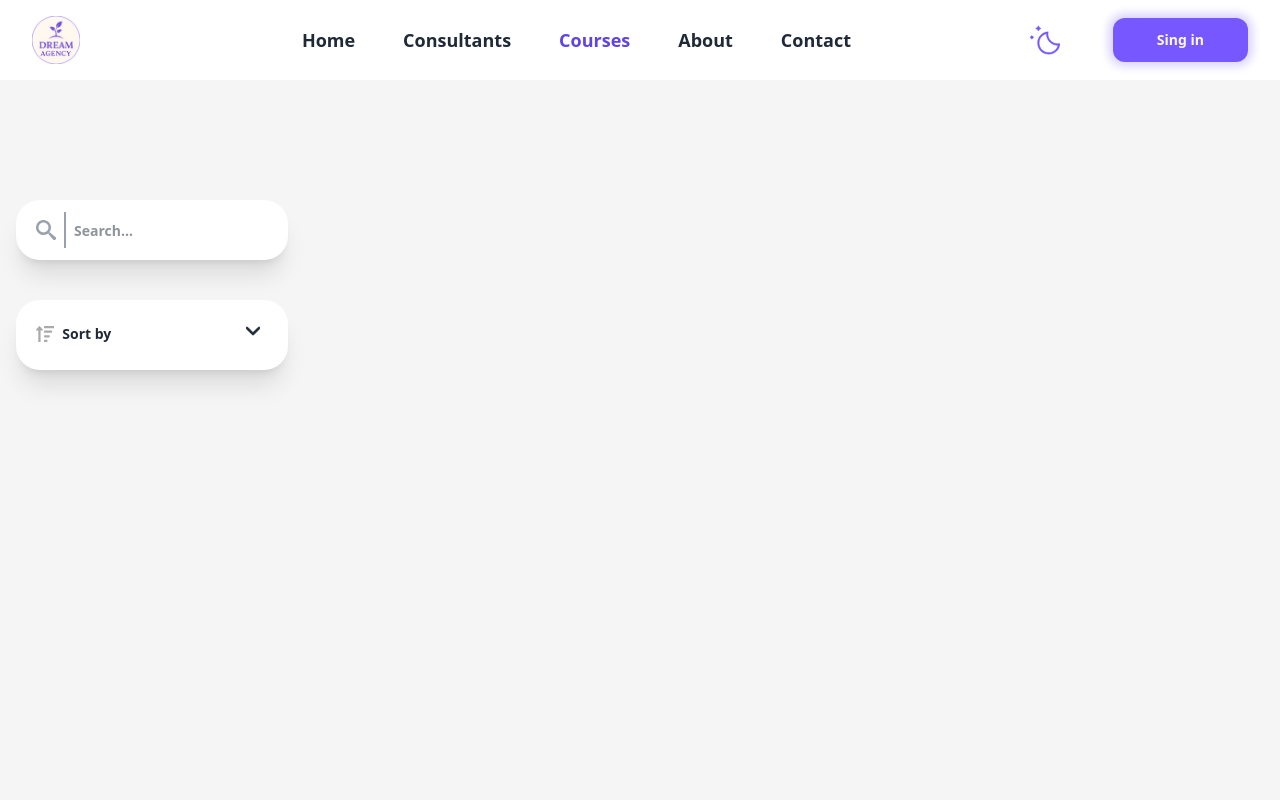
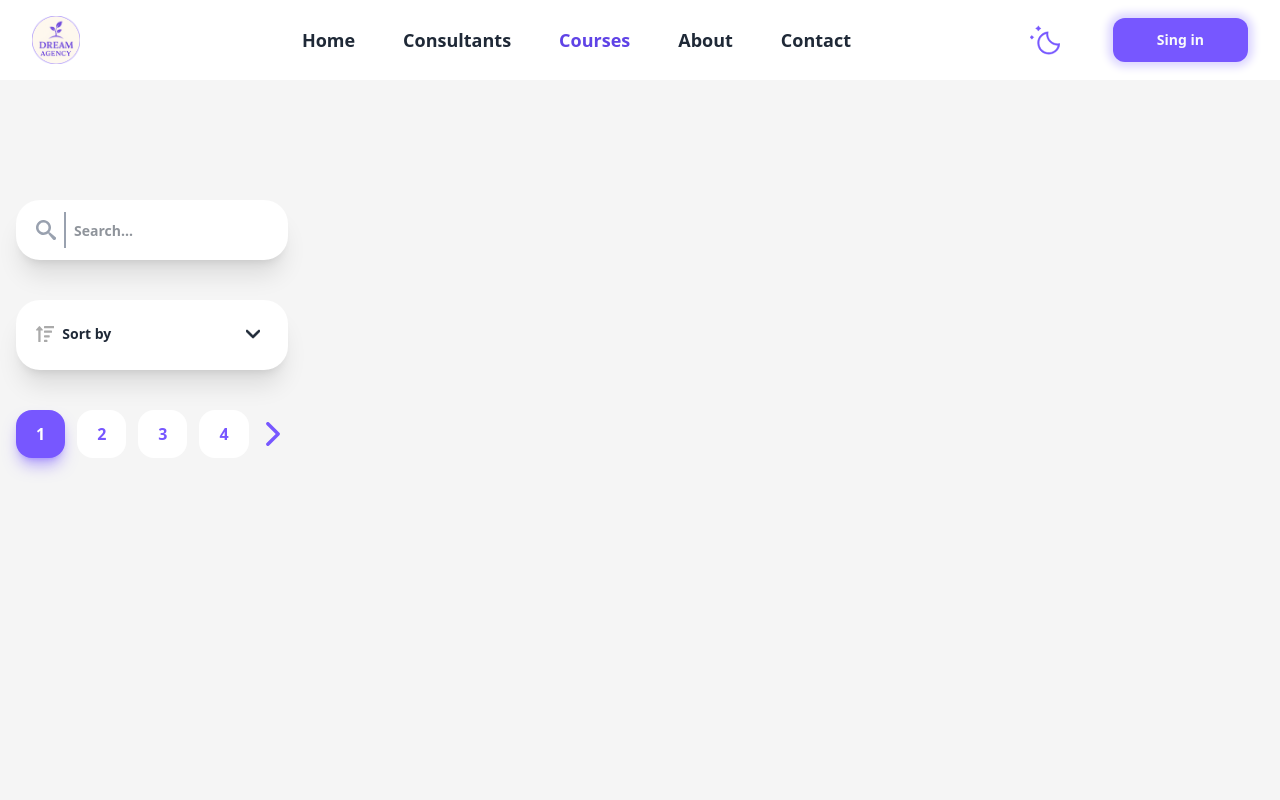
Before and after one commit to DreamAgencyhub/Front-end, a Next.js app: page /courses in a window 1280 px wide. Shown: the top 800 px of the page. Built offline with nearby package versions, Linux system fonts and the light colour scheme.

Commit message:
feat: add pagination

```diff
--- a/app/(public)/courses/page.tsx
+++ b/app/(public)/courses/page.tsx
@@ -1,4 +1,5 @@
 import Filter from "@/app/components/ui/Filter";
+import Pagination from "@/app/components/ui/Pagination";
 import Search from "@/app/components/ui/Search";
 import { Metadata } from "next";
 
@@ -12,6 +13,7 @@ export default function page() {
     <div className="pt-30 flex flex-col gap-10">
       <Search />
       <Filter />
+      <Pagination />
     </div>
   );
 }
--- a/app/components/ui/Filter.tsx
+++ b/app/components/ui/Filter.tsx
@@ -23,7 +23,7 @@ export default function Filter() {
         className={`flex w-full items-center justify-around px-2 py-3 `}
       >
         <IconAwesomeSortAmountUp className="text-xl fill-gray-400 dark:fill-gray-300  stroke-0 " />
-        <div className="flex flex-row justify-between text-sm font-semibold text-text-default w-full px-2  cursor-pointer">
+        <div className="flex flex-row justify-between items-center text-sm font-semibold text-text-default w-full px-2  cursor-pointer">
           <span>Sort by</span>
           <IconIonicIosArrowLeft
             className={`fill-text-default! stroke-text-default transition-all duration-300 ease-in-out ${
--- /dev/null
+++ b/app/components/ui/Pagination.tsx
@@ -0,0 +1,21 @@
+import { IconIonicIosArrowLeft } from "../icons";
+
+export default function Pagination() {
+  return (
+    <div className="flex flex-row items-center gap-3">
+      <div className="rounded-2xl cursor-pointer  px-5 py-3 shadow-lg shadow-primary-500/50 font-semibold bg-primary-500 text-white">
+        1
+      </div>
+      <div className="rounded-2xl cursor-pointer bg-secondary-default px-5 py-3 text-primary-500 font-semibold">
+        2
+      </div>
+      <div className="rounded-2xl cursor-pointer bg-secondary-default px-5 py-3 text-primary-500 font-semibold">
+        3
+      </div>
+      <div className="rounded-2xl cursor-pointer bg-secondary-default px-5 py-3 text-primary-500 font-semibold">
+        4
+      </div>
+      <IconIonicIosArrowLeft className="fill-primary-500 stroke-none text-2xl rotate-180" />
+    </div>
+  );
+}
```
